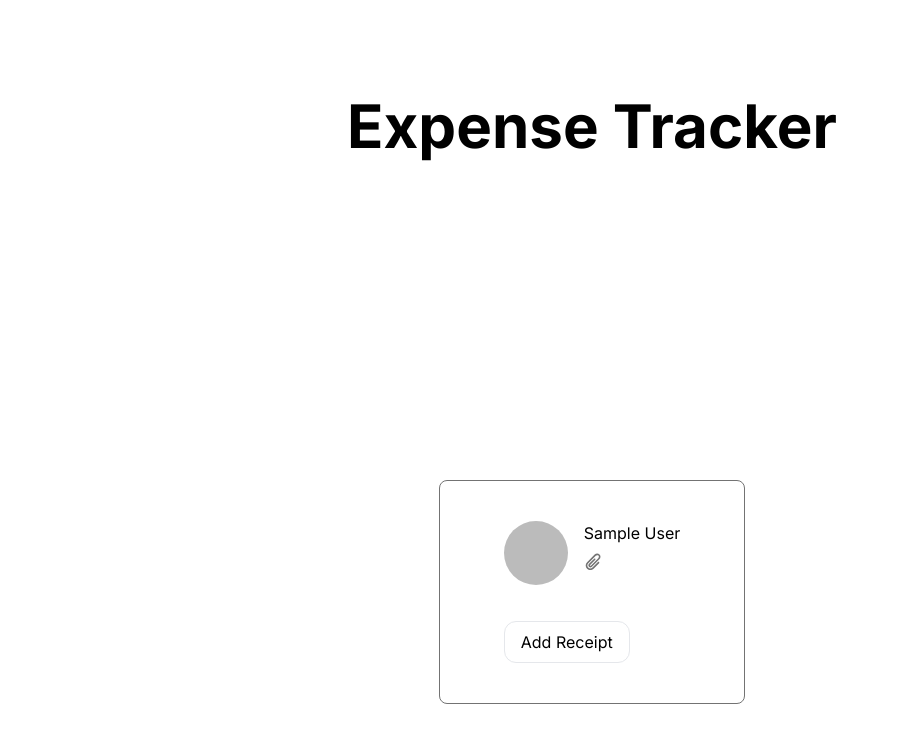
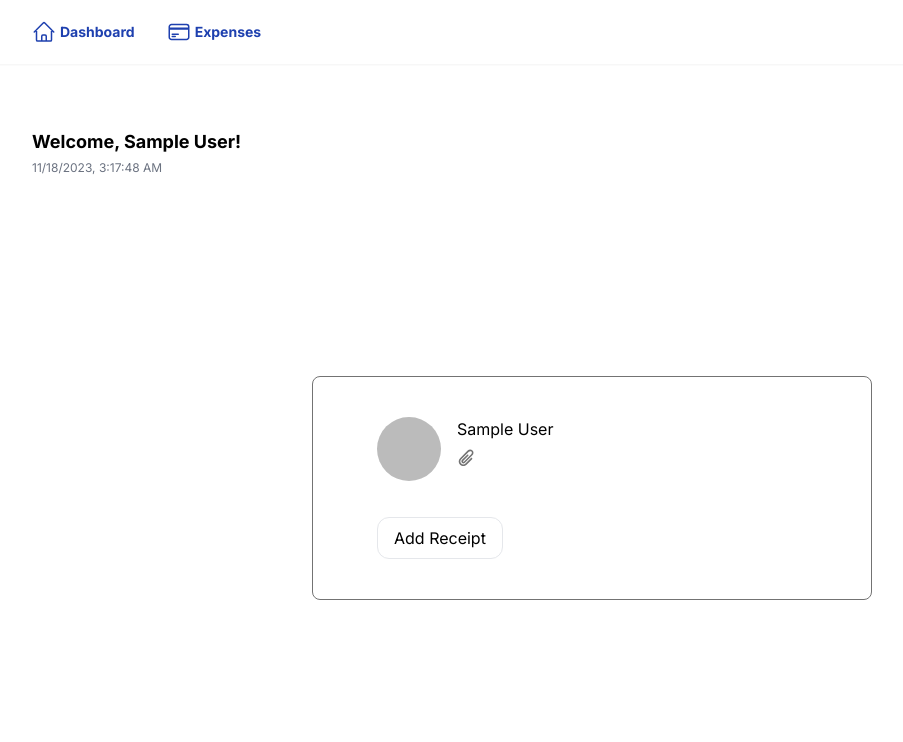
Before and after one commit to alxlvgit/ai-expense-tracker, a Next.js app: page / in a window 1280 px wide. Shown: the top 742 px of the page, without its empty margins (48-951 px from the left). Built offline with nearby package versions, Linux system fonts and the light colour scheme; no server answers; sample sign-in values are in the browser's storage.

Commit message:
add navbar and stats queries

```diff
--- a/package.json
+++ b/package.json
@@ -19,10 +19,12 @@
     "@aws-sdk/client-s3": "^3.454.0",
     "@aws-sdk/s3-request-presigner": "^3.454.0",
     "@google-cloud/vision": "^4.0.2",
+    "@heroicons/react": "^2.0.18",
     "@neondatabase/serverless": "^0.6.0",
     "dotenv": "^16.3.1",
     "drizzle-orm": "^0.29.0",
     "googleapis": "^128.0.0",
+    "langchain": "^0.0.167",
     "next": "14.0.3",
     "next-auth": "5.0.0-beta.3",
     "openai": "^4.14.1",
@@ -31,7 +33,6 @@
     "react": "^18",
     "react-dom": "^18",
     "tailwind-merge": "^2.0.0",
-    "langchain": "^0.0.167",
     "zod": "^3.22.4",
     "zod-to-json-schema": "^3.21.4"
   },
--- a/src/app/expenses/page.tsx
+++ b/src/app/expenses/page.tsx
@@ -8,10 +8,11 @@ export default async function Expenses() {
     redirect("/api/auth/signin?callbackUrl=/receipts");
   }
   const { user } = session;
+
   return (
     <main className="flex min-h-screen flex-col items-center justify-between p-24">
       <h1 className="text-6xl font-bold text-center mb-8">All Receipts</h1>
-      <Receipts />
+      <Receipts userId={user.id} />
     </main>
   );
 }
--- a/src/app/layout.tsx
+++ b/src/app/layout.tsx
@@ -1,22 +1,28 @@
-import type { Metadata } from 'next'
-import { Inter } from 'next/font/google'
-import './globals.css'
+import type { Metadata } from "next";
+import { Inter } from "next/font/google";
+import "./globals.css";
+import Navbar from "@/components/Navbar";
 
-const inter = Inter({ subsets: ['latin'] })
+const inter = Inter({ subsets: ["latin"] });
 
 export const metadata: Metadata = {
-  title: 'Create Next App',
-  description: 'Generated by create next app',
-}
+  title: "Create Next App",
+  description: "Generated by create next app",
+};
 
 export default function RootLayout({
   children,
 }: {
-  children: React.ReactNode
+  children: React.ReactNode;
 }) {
   return (
     <html lang="en">
-      <body className={inter.className}>{children}</body>
+      <body className={inter.className}>
+        <header className="w-full h-16 bg-white shadow-sm px-20">
+          <Navbar />
+        </header>
+        {children}
+      </body>
     </html>
-  )
+  );
 }
--- a/src/app/page.tsx
+++ b/src/app/page.tsx
@@ -9,8 +9,11 @@ export default async function Home() {
   }
   const { user } = session;
   return (
-    <main className="flex min-h-screen flex-col items-center justify-between p-24">
-      <h1 className="text-6xl font-bold text-center">Expense Tracker</h1>
+    <main className="flex min-h-screen flex-col w-full justify-between px-20 py-16">
+      <h1 className="font-bold text-lg">Welcome, {user.name}!</h1>
+      <h2 className="text-xs text-gray-500 mt-1">
+        {new Date().toLocaleString("en-US")}
+      </h2>
       <UploadReceiptForm user={user} />
     </main>
   );
--- /dev/null
+++ b/src/components/Navbar.tsx
@@ -0,0 +1,29 @@
+import Link from "next/link";
+import { HomeIcon } from "@heroicons/react/24/outline";
+import { CreditCardIcon } from "@heroicons/react/24/outline";
+
+<HomeIcon className="h-6 w-6 text-gray-500" />;
+export default async function Navbar() {
+  return (
+    <nav
+      className="flex justify-start h-full items-center align-middle  text-blue-800"
+      role="navigation"
+    >
+      <Link className="text-center text-sm font-bold group" href="/">
+        <div className="flex items-center gap-1">
+          <HomeIcon className="h-6 w-6  group-hover:text-blue-400" />
+          <p className="group-hover:text-blue-400">Dashboard</p>
+        </div>
+      </Link>
+      <Link
+        className="text-center mx-8 text-sm font-bold group"
+        href="/expenses"
+      >
+        <div className="flex items-center gap-1">
+          <CreditCardIcon className="h-6 w-6  group-hover:text-blue-400" />
+          <p className="group-hover:text-blue-400">Expenses</p>
+        </div>
+      </Link>
+    </nav>
+  );
+}
--- a/src/components/Receipts.tsx
+++ b/src/components/Receipts.tsx
@@ -1,13 +1,13 @@
-import { receiptsQuery } from "@/db/queries/allReceipts";
+import { receiptsForUser, receiptsQuery } from "@/db/queries/allReceipts";
 import Image from "next/image";
 import Link from "next/link";
 
-export default async function Receipts() {
-  const receipts = await receiptsQuery.execute();
+export default async function Receipts({ userId }: { userId: string }) {
+  const receipts = await receiptsForUser.execute({ userId });
   return (
     <>
       {receipts.map((receipt) => (
-        <div key={receipt.id}>
+        <div key={receipt.id} className="mb-8">
           <h2>
             Receipt Date:{" "}
             {new Date(receipt.receiptDate).toLocaleDateString("en-US", {
--- a/src/components/UploadReceiptForm.tsx
+++ b/src/components/UploadReceiptForm.tsx
@@ -117,7 +117,7 @@ export default function UploadReceiptForm({
   return (
     <>
       <form
-        className="border border-neutral-500 rounded-lg px-16 py-10"
+        className="border w-1/2 m-auto border-neutral-500 rounded-lg px-16 py-10"
         onSubmit={handleSubmit}
       >
         {statusMessage && (
```
Also changed, not shown: src/db/queries/allReceipts.ts (+6 -1 lines), src/db/queries/stats.ts (added, +21 -0 lines), 1 other file (tests, documents, lock files or other folders).
